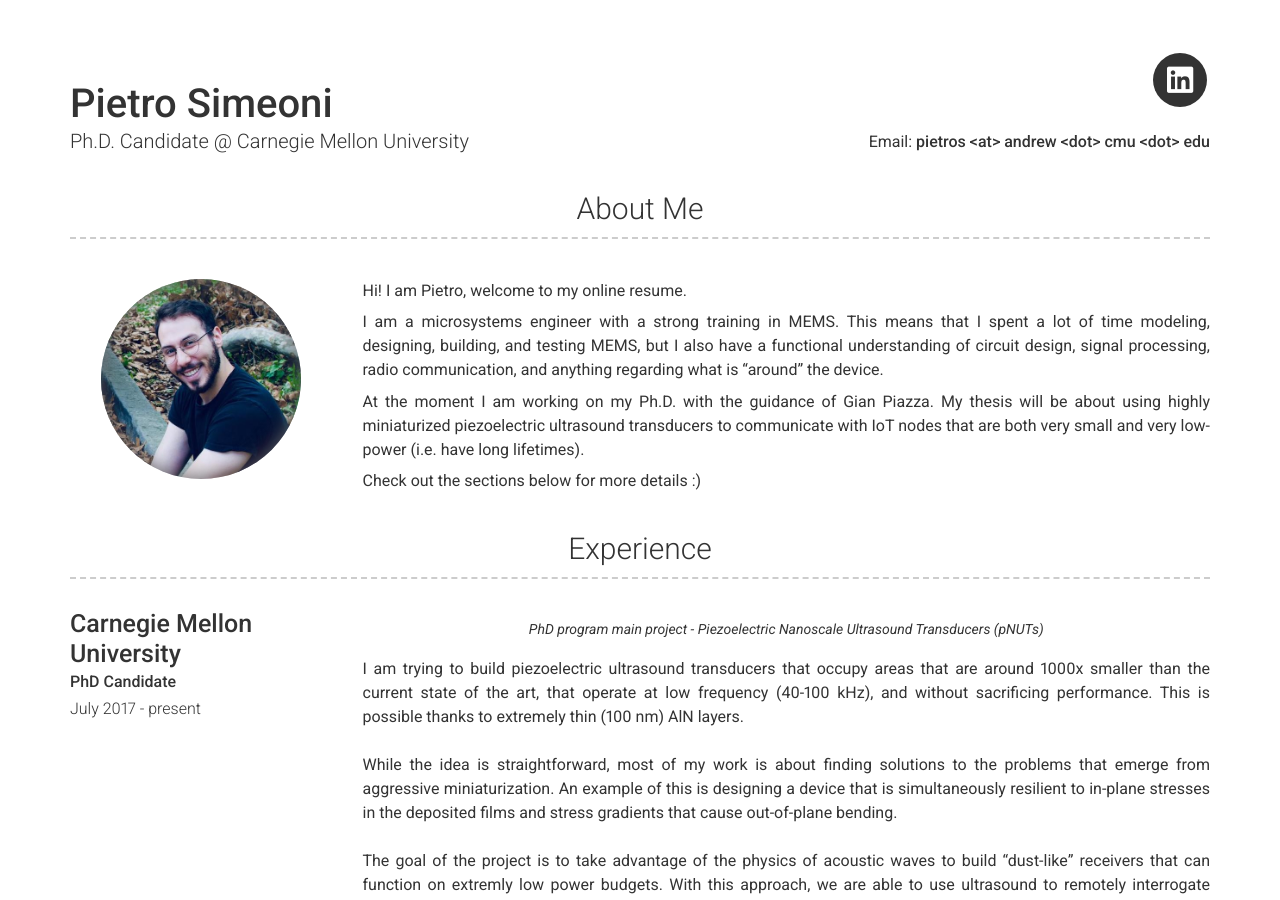
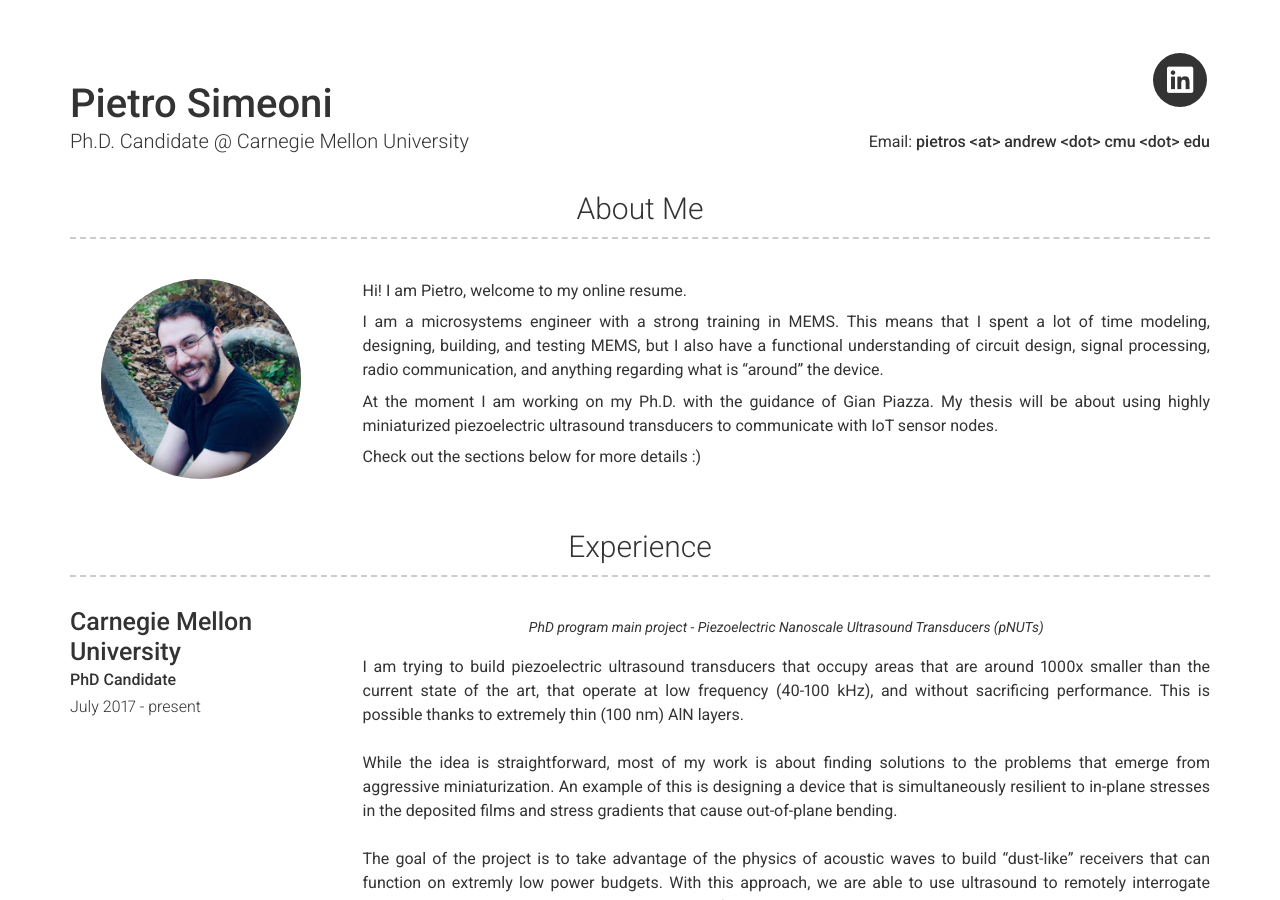
Before and after one commit to simeonipietro/pietrosimeoni.com, a Jekyll site: the page built from index.md, in a window 1280 px wide and 900 px high. Built offline with Jekyll 4.4.1, drawn with Linux system fonts in a browser that asks for light colours; nearby versions of some CDN libraries.

Commit message:
Update _config.yml

```diff
--- a/_config.yml
+++ b/_config.yml
@@ -56,8 +56,7 @@ about_content: | # this will include new lines to allow paragraphs
   regarding what is "around" the device.
 
   At the moment I am working on my Ph.D. with the guidance of Gian Piazza. My thesis will be about
-  using highly miniaturized piezoelectric ultrasound transducers to communicate with IoT nodes that are both
-  very small and very low-power (i.e. have long lifetimes).
+  using highly miniaturized piezoelectric ultrasound transducers to communicate with IoT sensor nodes.
 
   Check out the sections below for more details :)
 
```
